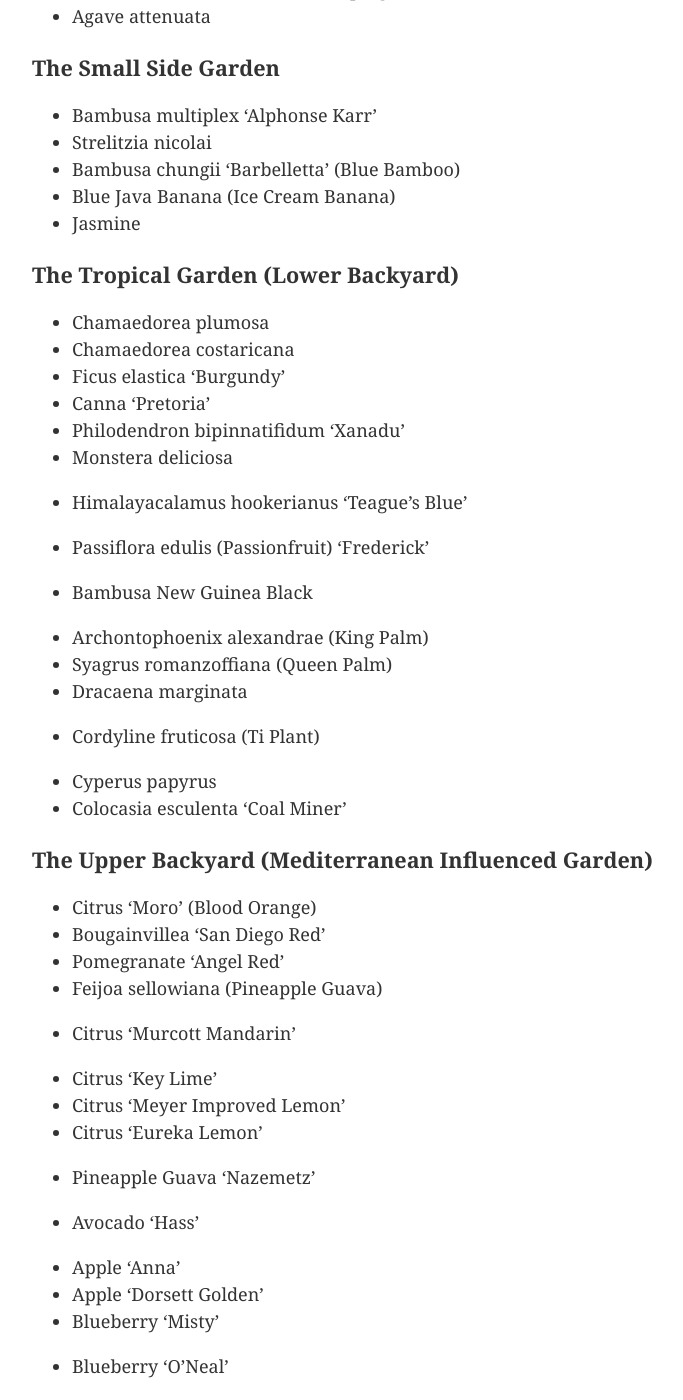
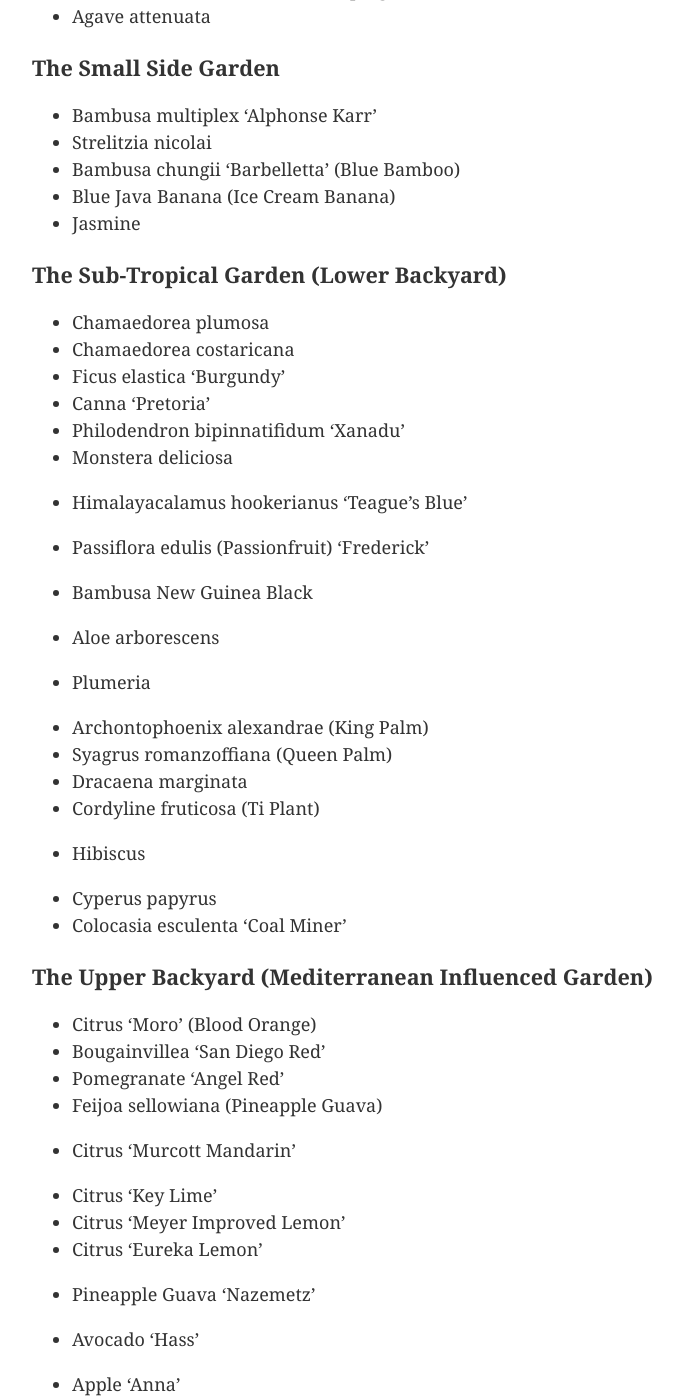
Before and after one commit to ryanfisher/ryanfisher.io, a Jekyll site: the page built from _garden-notes/plants_in_my_garden.md, in a window 1280 px wide and 1400 px high, scrolled down 734 px. Shown: the whole window, without its empty margins (218-901 px from the left). Built offline with Jekyll 4.4.1, drawn with Linux system fonts in a browser that asks for light colours.

Commit message:
Add a few plants to Sub-Tropical garden

```diff
--- a/_garden-notes/plants_in_my_garden.md
+++ b/_garden-notes/plants_in_my_garden.md
@@ -40,7 +40,7 @@ This is a list of all the plants you can find in my garden separated by areas. E
 - Blue Java Banana (Ice Cream Banana)
 - Jasmine
 
-### The Tropical Garden (Lower Backyard)
+### The Sub-Tropical Garden (Lower Backyard)
 
 - Chamaedorea plumosa
 - Chamaedorea costaricana
@@ -54,10 +54,14 @@ This is a list of all the plants you can find in my garden separated by areas. E
 
 - Bambusa New Guinea Black
 
+- Aloe arborescens
+- Plumeria
+
 - Archontophoenix alexandrae (King Palm)
 - Syagrus romanzoffiana (Queen Palm)
 - Dracaena marginata
 - Cordyline fruticosa (Ti Plant)
+- Hibiscus
 
 - Cyperus papyrus
 - Colocasia esculenta 'Coal Miner'
```
